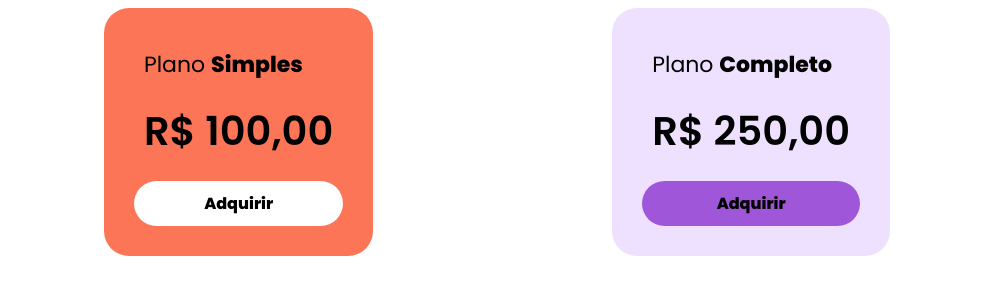
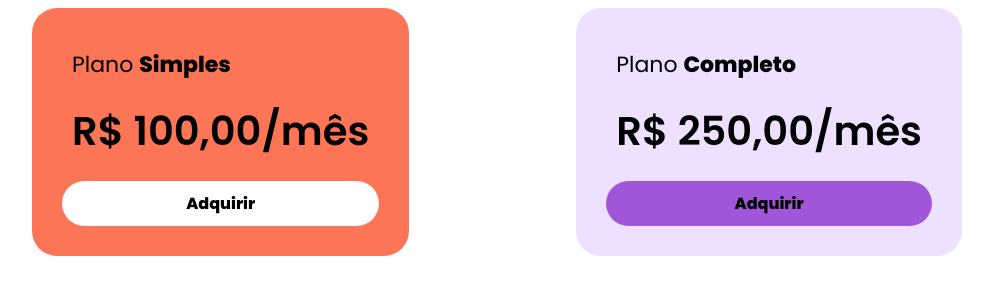
Before and after one commit to aronseixas/projeto1-angular, an Angular app: page / in a window 1280 px wide. Shown: the top 300 px of the page, without its empty margins (143-1136 px from the left). Built offline with nearby package versions, Linux system fonts and the light colour scheme.

Commit message:
Criação dos cards Pt-3

```diff
--- a/src/app/card-roxo/card-roxo.component.html
+++ b/src/app/card-roxo/card-roxo.component.html
@@ -1,5 +1,5 @@
 <div class="card-roxo">
     <div class="card-roxo__plan   card-roxo__item">Plano <b>Completo</b></div>
-    <div class="card-roxo__price  card-roxo__item">R$ 250,00</div>
+    <div class="card-roxo__price  card-roxo__item">R$ 250,00/mês</div>
     <div class="card-roxo__button card-roxo__item">Adquirir</div>
 </div>
--- a/src/app/card/card.component.html
+++ b/src/app/card/card.component.html
@@ -1,5 +1,5 @@
 <div class="card">
     <div class="card__plan   card__item">Plano <b>Simples</b></div>
-    <div class="card__price  card__item">R$ 100,00</div>
+    <div class="card__price  card__item">R$ 100,00/mês</div>
     <div class="card__button card__item">Adquirir</div>
 </div>
```
